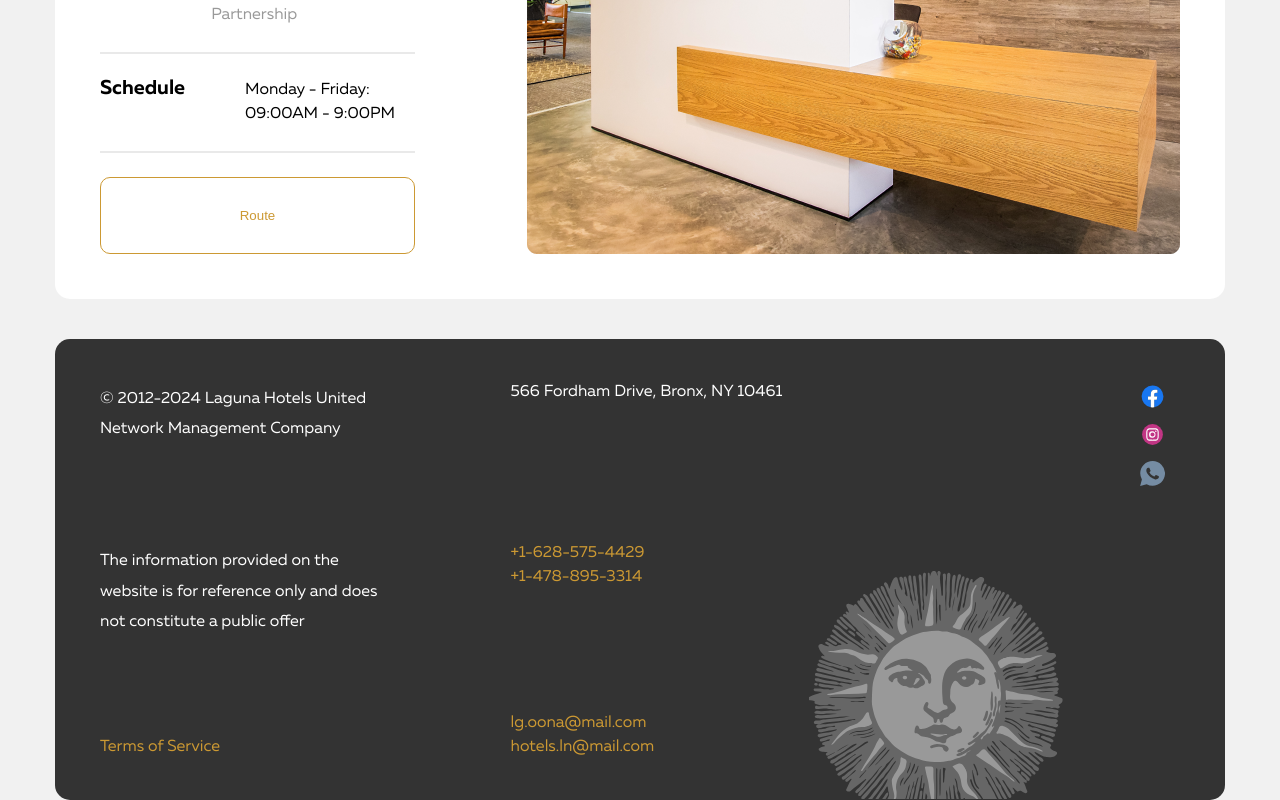
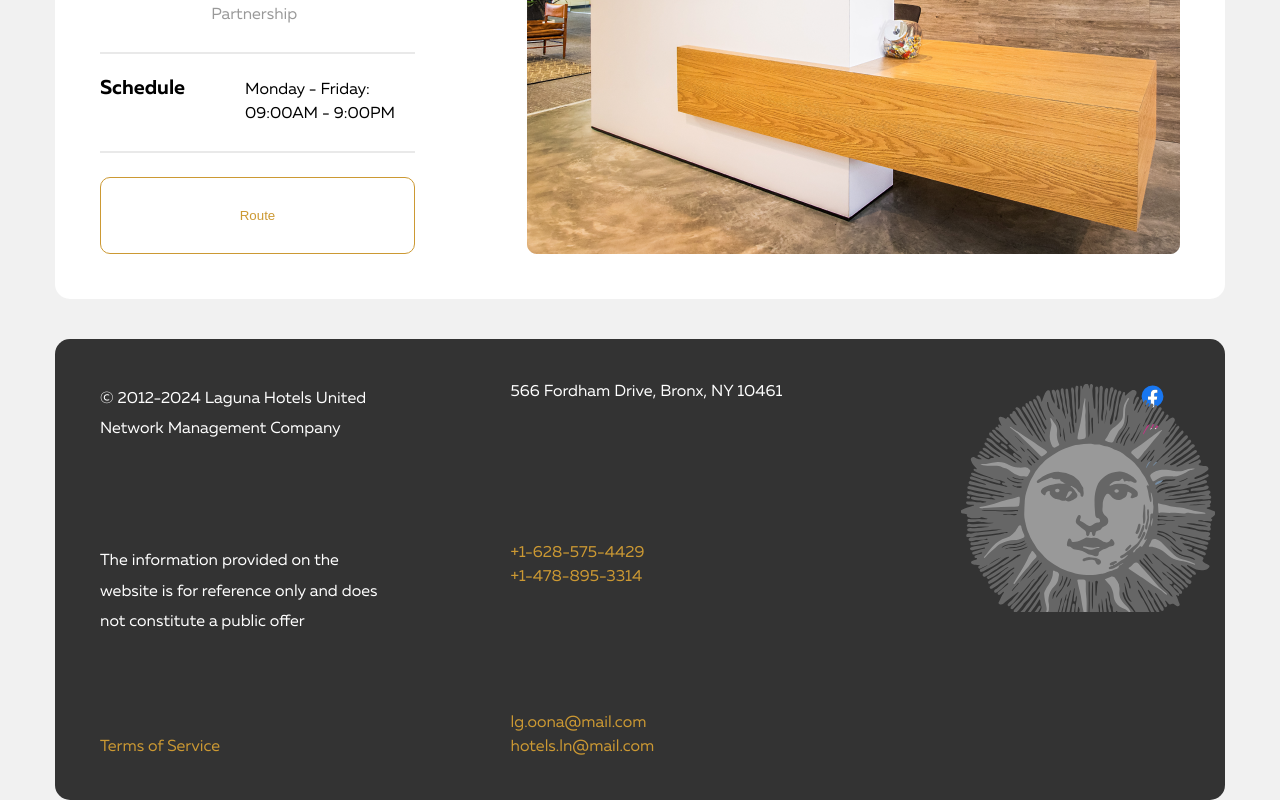
Before and after one commit to jeremyDev2/Lagoona, a React (Create React App) app in the folder lagoona/: page / in a window 1280 px wide. Shown: the part 4945-5745 px from the top of the page. Built offline with nearby package versions, Linux system fonts and the light colour scheme.

Commit message:
delete transform

```diff
--- a/lagoona/src/App.css
+++ b/lagoona/src/App.css
@@ -679,7 +679,7 @@ body {
   flex-direction: column;
 }
 
-.block-whith-image {
+.block-with-image {
   position: relative;
   height: 300px;
 }
@@ -688,7 +688,6 @@ body {
   position:absolute;
   background-image: url(./assets/sun.svg);
   background-repeat: no-repeat;
-  transform: translate(-60%, +82%);
   width: 254px;
   height: 228px;
 }
```
